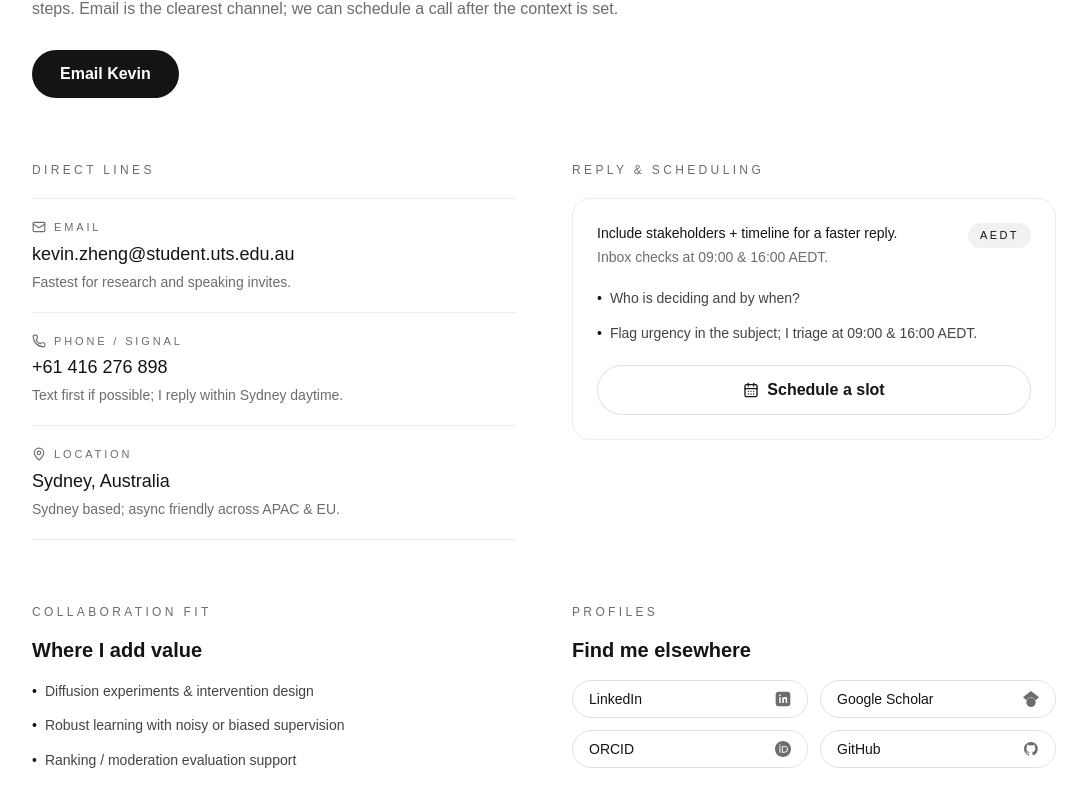
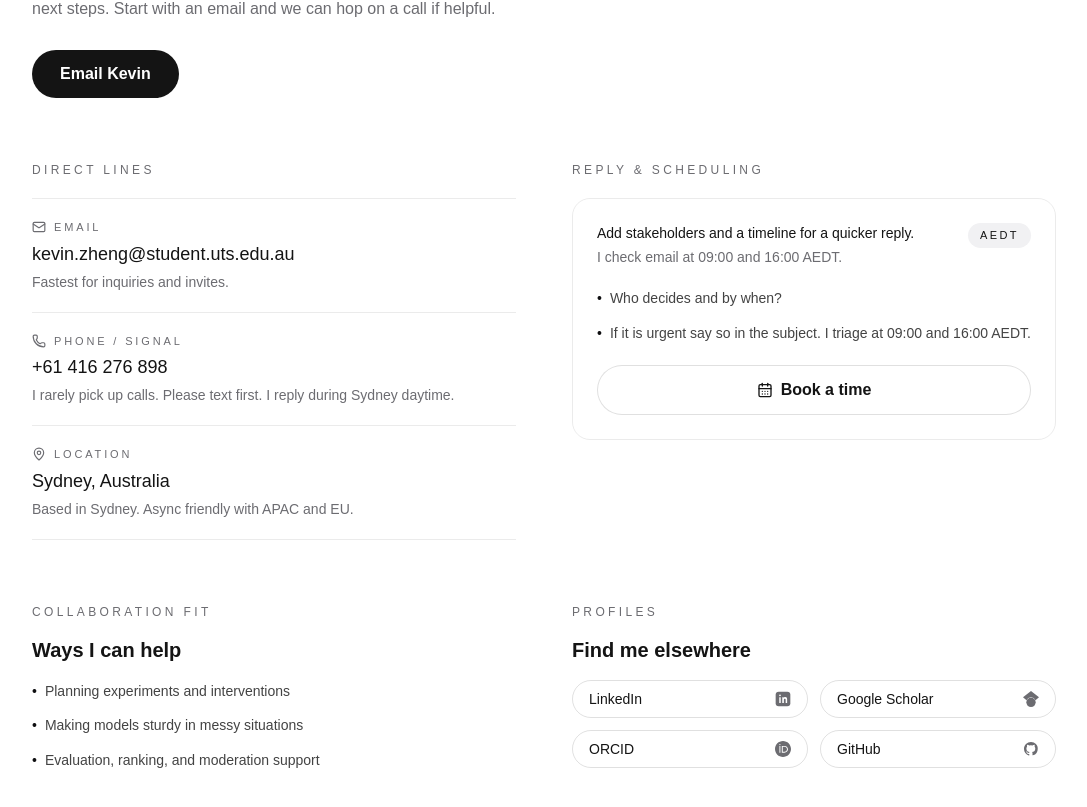
Before and after one commit to kyxzhe/kyxzhe.github.io, a Next.js app: page /contact in a window 1280 px wide. Shown: the part 299-1106 px from the top of the page, without its empty margins (96-1183 px from the left). Built offline with nearby package versions, Linux system fonts and the light colour scheme.

Commit message:
chore: lighten contact copy

```diff
--- a/src/app/contact/page.tsx
+++ b/src/app/contact/page.tsx
@@ -14,34 +14,34 @@ const directLines = [
   {
     label: "Email",
     value: contactInfo.email,
-    hint: "Fastest for research and speaking invites.",
+    hint: "Fastest for inquiries and invites.",
     href: `mailto:${contactInfo.email}`,
     icon: Mail,
   },
   {
     label: "Phone / Signal",
     value: contactInfo.phone,
-    hint: "Text first if possible; I reply within Sydney daytime.",
+    hint: "I rarely pick up calls. Please text first. I reply during Sydney daytime.",
     href: `tel:${contactInfo.phoneRaw}`,
     icon: Phone,
   },
   {
     label: "Location",
     value: contactInfo.location,
-    hint: "Sydney based; async friendly across APAC & EU.",
+    hint: "Based in Sydney. Async friendly with APAC and EU.",
     icon: MapPin,
   },
 ];
 
 const replyNotes = [
-  "Who is deciding and by when?",
-  "Flag urgency in the subject; I triage at 09:00 & 16:00 AEDT.",
+  "Who decides and by when?",
+  "If it is urgent say so in the subject. I triage at 09:00 and 16:00 AEDT.",
 ];
 
 const collaborationAreas = [
-  "Diffusion experiments & intervention design",
-  "Robust learning with noisy or biased supervision",
-  "Ranking / moderation evaluation support",
+  "Planning experiments and interventions",
+  "Making models sturdy in messy situations",
+  "Evaluation, ranking, and moderation support",
 ];
 
 const socialLinks = [
@@ -92,10 +92,10 @@ export default function ContactPage() {
         <section className="mt-2 space-y-5">
           <p className="text-xs uppercase tracking-[0.3em] text-muted-foreground">Contact</p>
           <h1 className="text-[2.4rem] md:text-[2.6rem] font-semibold leading-tight text-foreground">
-            Let&apos;s talk about social data and robust ML
+            Let&apos;s chat about your project
           </h1>
           <p className="text-[15px] md:text-base text-muted-foreground max-w-2xl leading-relaxed">
-            A quick note with the problem, constraints, and people involved helps me respond with next steps. Email is the clearest channel; we can schedule a call after the context is set.
+            Tell me what you are working on, who is involved, and any constraints. I will reply with clear next steps. Start with an email and we can hop on a call if helpful.
           </p>
           <div className="flex flex-wrap gap-3 pt-2">
             <Link
@@ -143,8 +143,8 @@ export default function ContactPage() {
             <div className="space-y-5 border border-[rgba(0,0,0,0.08)] dark:border-white/15 rounded-[18px] p-6">
               <div className="flex items-start justify-between gap-4">
                 <div className="space-y-1">
-                  <p className="text-sm text-foreground">Include stakeholders + timeline for a faster reply.</p>
-                  <p className="text-sm text-muted-foreground">Inbox checks at 09:00 & 16:00 AEDT.</p>
+                  <p className="text-sm text-foreground">Add stakeholders and a timeline for a quicker reply.</p>
+                  <p className="text-sm text-muted-foreground">I check email at 09:00 and 16:00 AEDT.</p>
                 </div>
                 <span className="px-3 py-1 rounded-full text-[11px] uppercase tracking-[0.22em] bg-[var(--pill-background)] text-muted-foreground">
                   <span className="text-foreground">AEDT</span>
@@ -164,7 +164,7 @@ export default function ContactPage() {
                 className="w-full inline-flex items-center justify-center gap-2 rounded-full border text-sm md:text-base font-semibold border-[rgba(0,0,0,0.12)] bg-white text-foreground dark:border-[#666] dark:bg-[#1a1a1d] dark:text-white py-3 transition-colors duration-150 hover:border-foreground/50"
               >
                 <CalendarDays size={16} />
-                Schedule a slot
+                Book a time
               </button>
             </div>
           </div>
@@ -173,7 +173,7 @@ export default function ContactPage() {
         <section className="grid gap-14 lg:grid-cols-2">
           <div className="space-y-4">
             <p className="text-xs uppercase tracking-[0.28em] text-muted-foreground">Collaboration fit</p>
-            <h2 className="text-xl font-semibold text-foreground">Where I add value</h2>
+            <h2 className="text-xl font-semibold text-foreground">Ways I can help</h2>
             <ul className="space-y-3 text-sm text-foreground/80 leading-relaxed">
               {collaborationAreas.map((area) => (
                 <li key={area} className="flex gap-2">
--- a/src/components/ContactModal.tsx
+++ b/src/components/ContactModal.tsx
@@ -229,12 +229,12 @@ export default function ContactModal({ isOpen, onClose, startInSchedule }: Conta
                   animate="visible"
                 >
                   <h1 className="text-4xl md:text-6xl lg:text-7xl font-medium mb-3">
-                    {mode === "info" ? "Contact me" : "Reserve a slot"}
+                    {mode === "info" ? "Contact me" : "Book a time"}
                   </h1>
                   <p className="text-lg md:text-xl text-muted-foreground">
                     {mode === "info"
-                      ? "Let’s talk about diffusion experiments, moderation strategy, or teaching collaborations."
-                      : "Pick a time, leave context, and I’ll reply with a confirmation email."}
+                      ? "Share what you need, who is involved, and any constraints. I will outline the next steps."
+                      : "Pick a time, add context, and I will confirm by email."}
                   </p>
                 </motion.div>
 
```
